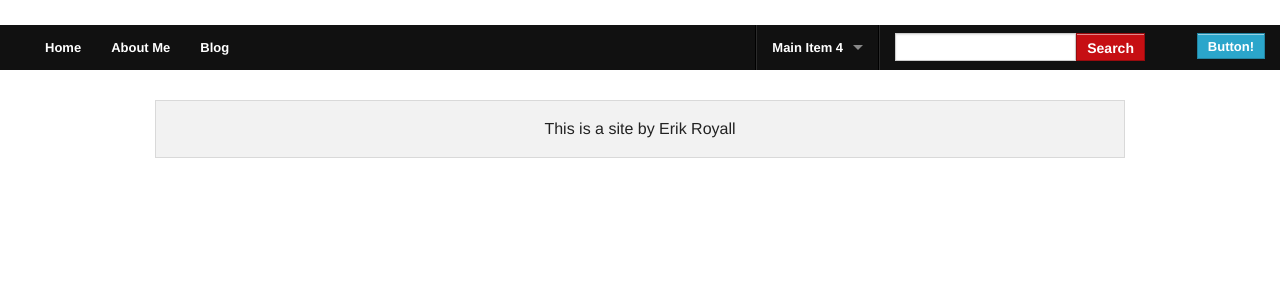
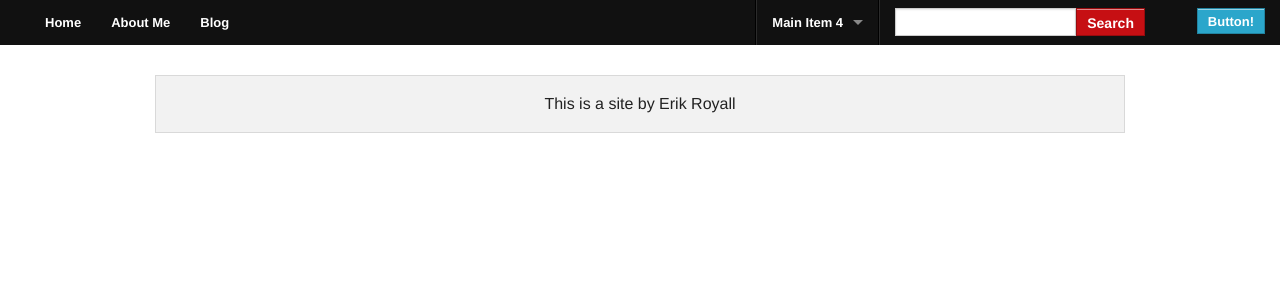
Before and after one commit to erikroyall/erikroyall.github.com, a Jekyll site: the page built from index.html, in a window 1280 px wide. Shown: the top 300 px of the page. Built offline with Jekyll 4.4.1, drawn with Linux system fonts in a browser that asks for light colours; Markdown is read by kramdown in place of the engine named in the settings; the list of posts is cut into pages by our own code.

Commit message:
Remove top margin to body

```diff
--- a/css/styles.css
+++ b/css/styles.css
@@ -1,8 +1,3 @@
-body {
-    margin-top: 25px;
-}
-
-
 .center {
     text-align: center;
 }
```
